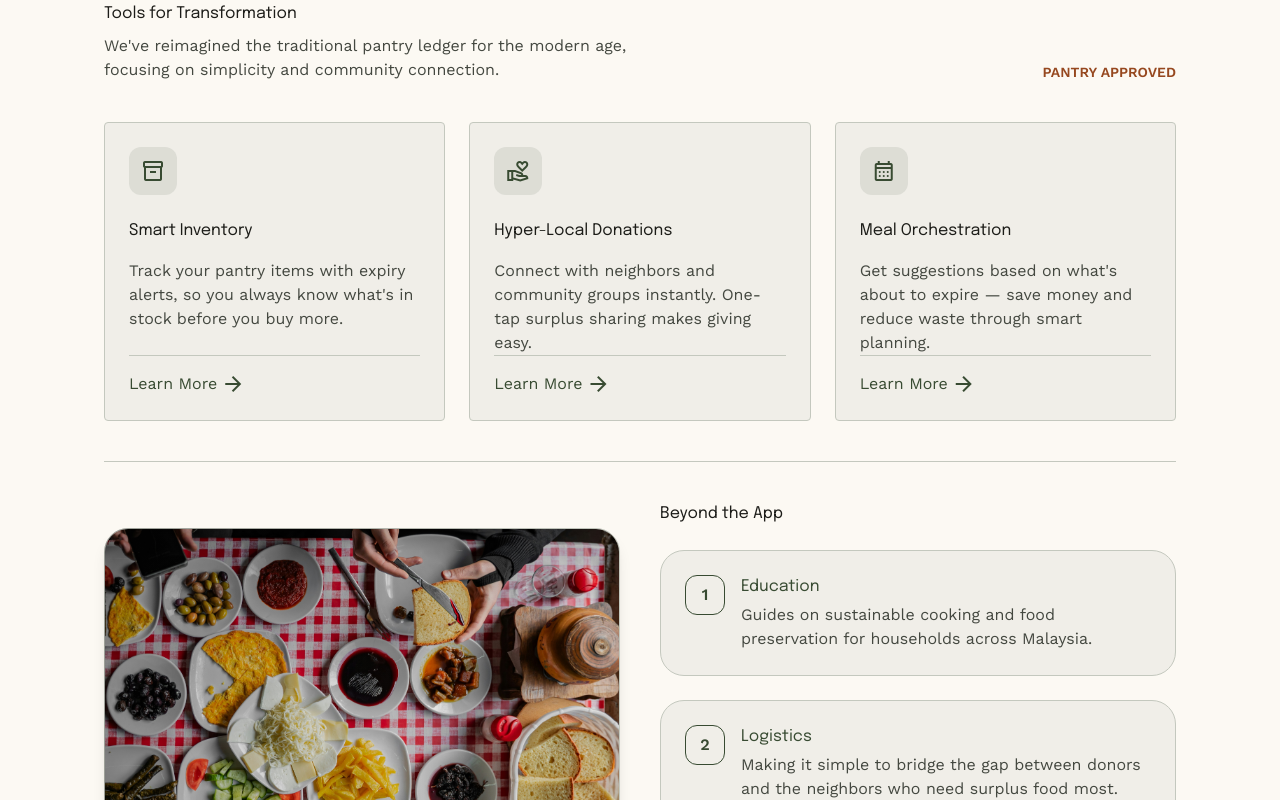
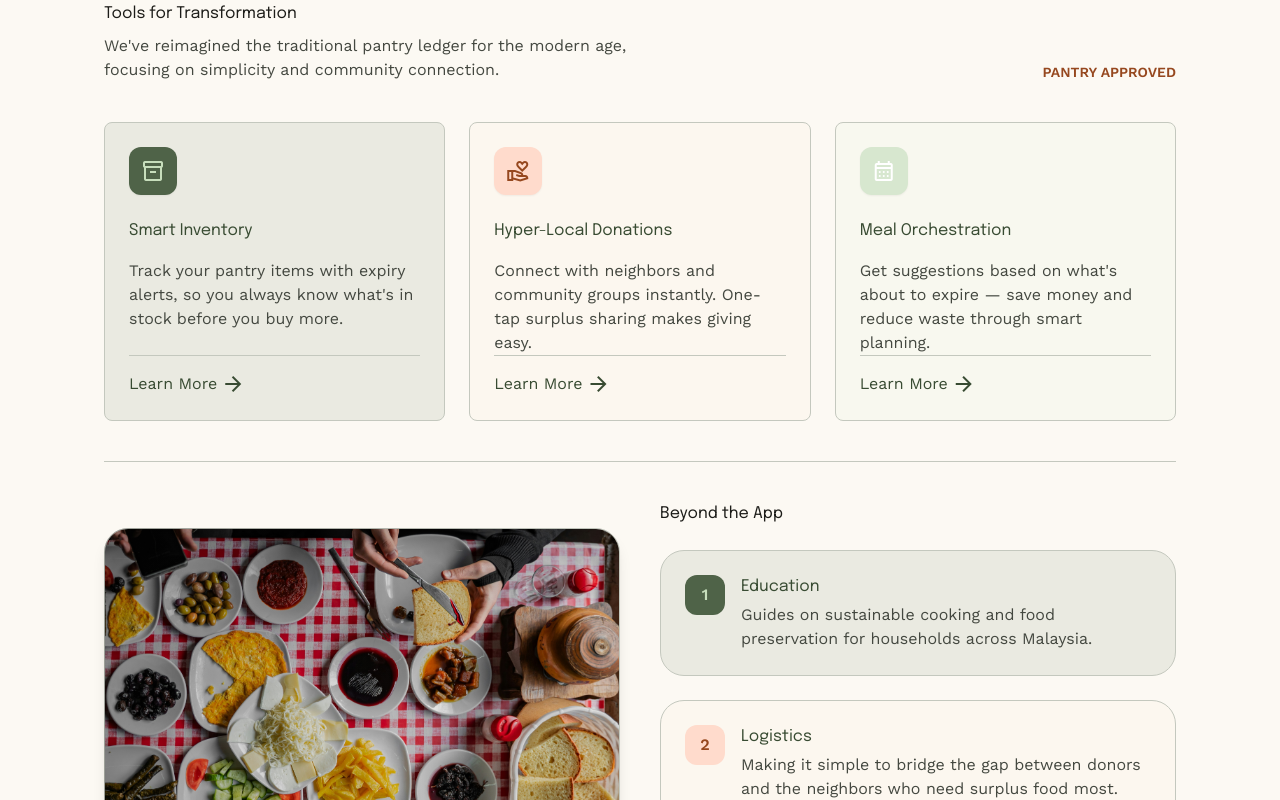
Before and after one commit to susmitaastha/frontendNourishShare, a React (Vite) app: page /about in a window 1280 px wide. Shown: the part 1040-1840 px from the top of the page. Built offline with nearby package versions, Linux system fonts and the light colour scheme.

Commit message:
enhanced about us page

```diff
--- a/src/pages/About.jsx
+++ b/src/pages/About.jsx
@@ -7,23 +7,44 @@ const TOOLS = [
     icon: 'inventory_2',
     title: 'Smart Inventory',
     desc: "Track your pantry items with expiry alerts, so you always know what's in stock before you buy more.",
+    accent: 'bg-primary-container text-on-primary-container',
+    accentBg: 'bg-primary-container/10',
   },
   {
     icon: 'volunteer_activism',
     title: 'Hyper-Local Donations',
     desc: 'Connect with neighbors and community groups instantly. One-tap surplus sharing makes giving easy.',
+    accent: 'bg-secondary-fixed text-secondary',
+    accentBg: 'bg-secondary-fixed/10',
   },
   {
     icon: 'calendar_month',
     title: 'Meal Orchestration',
     desc: "Get suggestions based on what's about to expire — save money and reduce waste through smart planning.",
+    accent: 'bg-tertiary-fixed text-on-tertiary',
+    accentBg: 'bg-tertiary-fixed/10',
   },
 ];
 
 const BEYOND = [
-  { title: 'Education', desc: 'Guides on sustainable cooking and food preservation for households across Malaysia.' },
-  { title: 'Logistics', desc: 'Making it simple to bridge the gap between donors and the neighbors who need surplus food most.' },
-  { title: 'Data', desc: 'Surfacing insights that help communities and policymakers design better food security initiatives.' },
+  {
+    title: 'Education',
+    desc: 'Guides on sustainable cooking and food preservation for households across Malaysia.',
+    accent: 'bg-primary-container text-on-primary-container',
+    accentBg: 'bg-primary-container/10',
+  },
+  {
+    title: 'Logistics',
+    desc: 'Making it simple to bridge the gap between donors and the neighbors who need surplus food most.',
+    accent: 'bg-secondary-fixed text-secondary',
+    accentBg: 'bg-secondary-fixed/10',
+  },
+  {
+    title: 'Data',
+    desc: 'Surfacing insights that help communities and policymakers design better food security initiatives.',
+    accent: 'bg-tertiary-fixed text-on-tertiary',
+    accentBg: 'bg-tertiary-fixed/10',
+  },
 ];
 
 export default function About() {
@@ -98,11 +119,11 @@ export default function About() {
           </div>
           <div className="grid grid-cols-1 md:grid-cols-3 gap-lg">
             {TOOLS.map((tool) => (
-              <div key={tool.title} className="bg-surface-container border border-outline-variant p-lg rounded-lg flex flex-col hover:shadow-md transition-shadow">
-                <div className="w-12 h-12 bg-primary/10 rounded-full flex items-center justify-center mb-lg">
-                  <span className="material-symbols-outlined text-primary">{tool.icon}</span>
+              <div key={tool.title} className={`${tool.accentBg} border border-outline-variant p-lg rounded-xl flex flex-col hover:shadow-md hover:-translate-y-1 transition-all duration-300`}>
+                <div className={`${tool.accent} w-12 h-12 rounded-full flex items-center justify-center mb-lg shadow-sm`}>
+                  <span className="material-symbols-outlined text-2xl">{tool.icon}</span>
                 </div>
-                <h3 className="font-headline-md mb-md">{tool.title}</h3>
+                <h3 className="font-headline-md mb-md text-primary">{tool.title}</h3>
                 <p className="font-body-md text-on-surface-variant">{tool.desc}</p>
                 <div className="mt-auto border-t border-outline-variant pt-md flex items-center gap-xs text-primary font-label-md cursor-pointer group">
                   Learn More <span className="material-symbols-outlined group-hover:translate-x-1 transition-transform">arrow_forward</span>
@@ -128,8 +149,8 @@ export default function About() {
             <h2 className="font-headline-lg text-on-background mb-lg">Beyond the App</h2>
             <div className="space-y-lg">
               {BEYOND.map((item, i) => (
-                <div key={item.title} className="group flex gap-md rounded-3xl border border-outline-variant bg-surface-container p-lg transition-colors hover:border-primary hover:bg-primary/5">
-                  <div className="flex-shrink-0 w-10 h-10 rounded-full border border-primary flex items-center justify-center font-bold text-primary transition-colors group-hover:bg-primary group-hover:text-on-primary group-hover:border-primary">
+                <div key={item.title} className={`${item.accentBg} group flex gap-md rounded-3xl border border-outline-variant p-lg transition-colors hover:border-primary hover:bg-primary/5`}>
+                  <div className={`${item.accent} flex-shrink-0 w-10 h-10 rounded-full flex items-center justify-center font-bold transition-all duration-300 group-hover:bg-primary group-hover:text-on-primary`}>
                     {i + 1}
                   </div>
                   <div>
```
